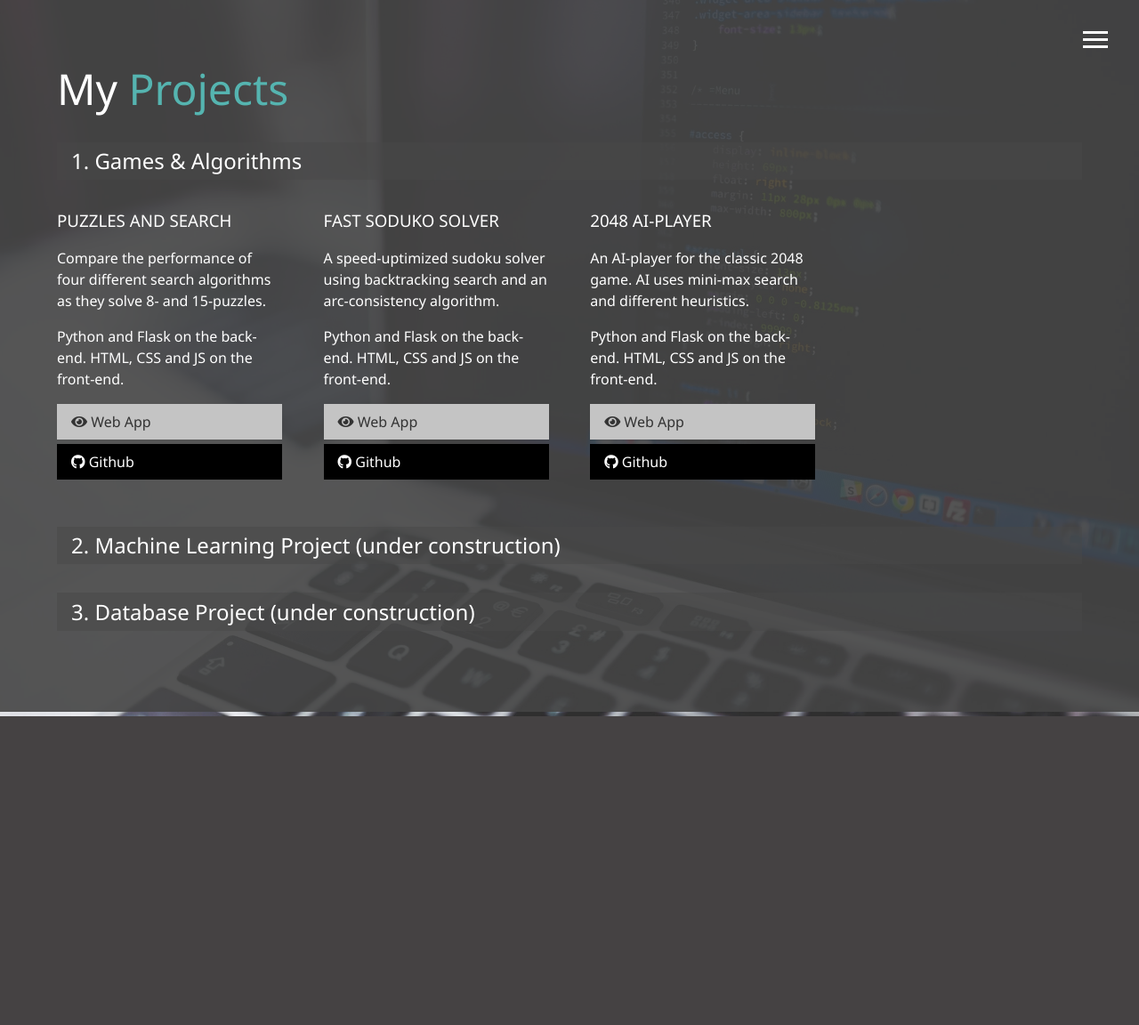
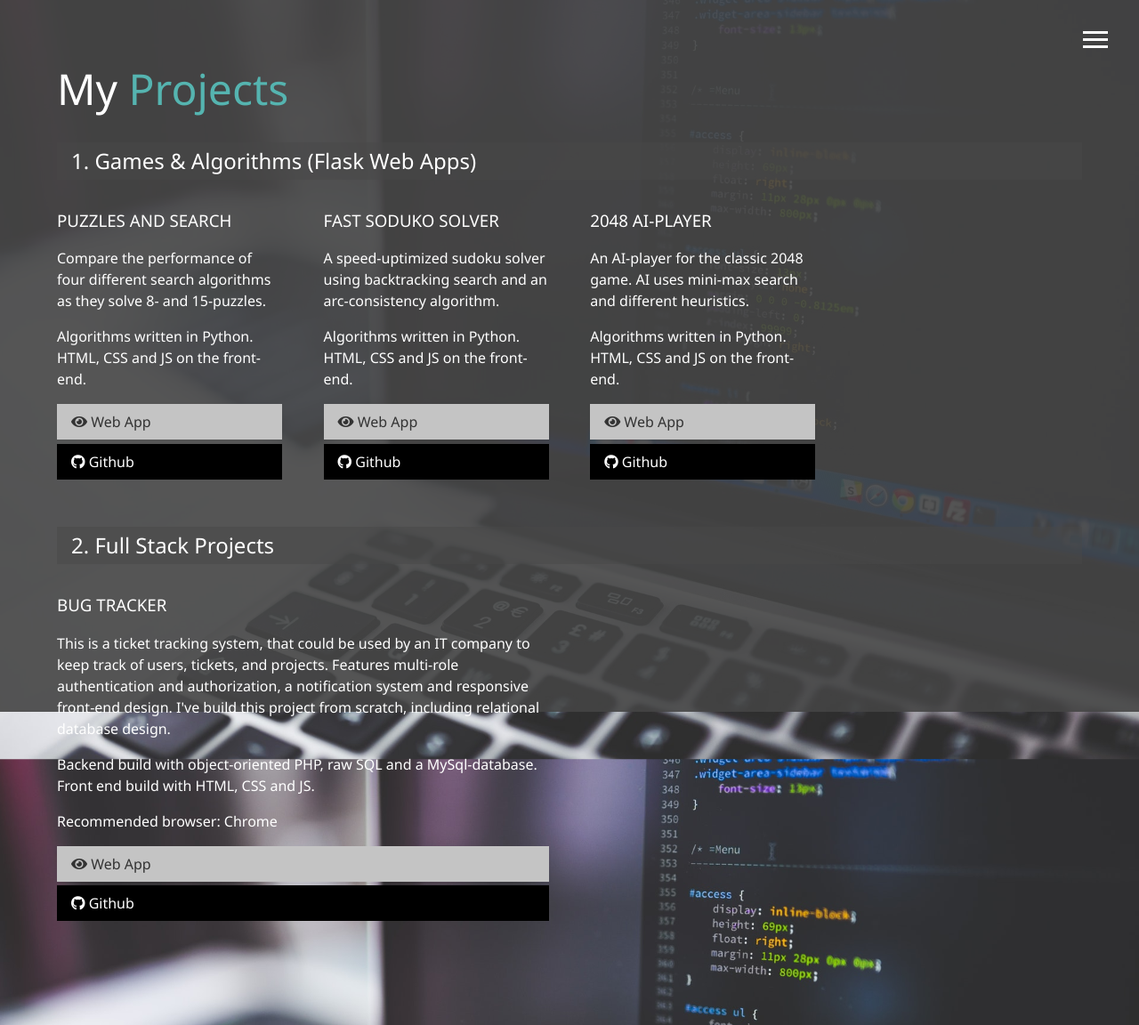
Before and after one commit to KristianMSchmidt/flask-portfolio, a Flask app: page /projects in a window 1280 px wide. Shown: the whole page at 89% size. Before the commit the page ends 805 px from the top, so only its background shows below. Run offline with Flask 2, Linux system fonts and the light colour scheme; some libraries are stand-ins or nearby versions.

Commit message:
added bugtracker to portfolio

```diff
--- a/static/css/main.css
+++ b/static/css/main.css
@@ -331,21 +331,14 @@ main#home h1 {
   display: -ms-grid;
   display: grid;
   grid-gap: 2.9rem;
+  margin-bottom: 3em;
   -ms-grid-columns: 1fr 1fr 1fr;
       grid-template-columns: 1fr 1fr 1fr;
-  margin-bottom: 3em;
 }
 
-.projects img {
-  width: 100%;
-  border: 3px #fff solid;
-}
-
-.projects img:hover {
-  opacity: 0.5;
-  border-color: #55b4b0;
-  -webkit-transition: all 0.5s ease-out;
-  transition: all 0.5s ease-out;
+.projects.big {
+  -ms-grid-columns: 1fr 1fr;
+      grid-template-columns: 1fr 1fr;
 }
 
 .projects .project {
--- a/static/css/main.scss
+++ b/static/css/main.scss
@@ -24,11 +24,9 @@ h2,
 h3 {
   margin: 0;
   font-weight: 400;
-
   &.lg-heading {
     font-size: 6rem;
   }
-
   &.md-heading {
     font-size: 3rem;
   }
@@ -137,17 +135,10 @@ main {
 .projects {
   display: grid;
   grid-gap: 2.9rem;
+  margin-bottom: 3em;
   grid-template-columns: 1fr 1fr 1fr;
-  margin-bottom: 3em;
-  img {
-    width: 100%;
-    border: 3px #fff solid;
-
-    &:hover {
-      opacity: 0.5;
-      border-color: $secondary-color;
-      @include easeOut;
-    }
+  &.big {
+    grid-template-columns: 1fr 1fr;
   }
   .project {
     height: 100%;
--- a/templates/projects.html
+++ b/templates/projects.html
@@ -8,14 +8,13 @@
     </h1><br>
 
     <h2 class="sm-heading">
-        1. Games & Algorithms
+        1. Games & Algorithms (Flask Web Apps)
     </h2>
-
-    <div class="projects">
+    <div class="projects small">
         <div class="project">
             <h3 class="text-primary">PUZZLES AND SEARCH</h3>
             <p>Compare the performance of four different search algorithms as they solve 8- and 15-puzzles.</p>
-            <p>Python and Flask on the back-end. HTML, CSS and JS on the front-end.</p>
+            <p>Algorithms written in Python. HTML, CSS and JS on the front-end.</p>
             <div class = "project-links">
                 <a href="http://kristianmschmidt.pythonanywhere.com/puzzle" target="_blank" class="btn-light">
                     <i class="fas fa-eye"></i> Web App
@@ -28,7 +27,7 @@
         <div class="project">
             <h3 class="text-primary">FAST SODUKO SOLVER</h3>
             <p>A speed-uptimized sudoku solver using backtracking search and an arc-consistency algorithm.</p>
-            <p>Python and Flask on the back-end. HTML, CSS and JS on the front-end.</p>
+            <p>Algorithms written in Python. HTML, CSS and JS on the front-end.</p>
             <div class = "project-links">
                 <a href="http://kristianmschmidt.pythonanywhere.com/sudoku" target="_blank" class="btn-light">
                     <i class="fas fa-eye"></i> Web App
@@ -41,7 +40,7 @@
         <div class="project">
             <h3 class="text-primary">2048 AI-PLAYER</h3>
             <p>An AI-player for the classic 2048 game. AI uses mini-max search and different heuristics.</p>
-            <p>Python and Flask on the back-end. HTML, CSS and JS on the front-end.</p>
+            <p>Algorithms written in Python. HTML, CSS and JS on the front-end.</p>
             <div class = "project-links">
                 <a href="http://kristianmschmidt.pythonanywhere.com/twentyfortyeight" target="_blank" class="btn-light">
                     <i class="fas fa-eye"></i> Web App
@@ -52,11 +51,34 @@
             </div>
         </div>
     </div>
+
     <h2 class="sm-heading">
-        2. Machine Learning Project (under construction)
+        2. Full Stack Projects
     </h2>
-    <h2 class="sm-heading">
-        3. Database Project (under construction)
-    </h2>
+    <div class="projects big">
+        <div class="project">
+            <h3 class="text-primary">BUG TRACKER</h3>
+            <p>This is a ticket tracking system, that could be used by an IT company to keep
+                track of users, tickets, and projects. Features multi-role authentication and authorization,
+                a notification system and responsive front-end design.
+
+                I've build this project from scratch, including relational database design.
+
+            </p>
+            <p>Backend build with object-oriented PHP, raw SQL and a MySql-database.
+                Front end build with HTML, CSS and JS.
+            </p>
+            <p>Recommended browser: Chrome</p>
+
+            <div class = "project-links">
+                <a href="https://kristiansbugtracker.000webhostapp.com/view/pages/demo_login.php" target="_blank" class="btn-light">
+                    <i class="fas fa-eye"></i> Web App
+                </a>
+                <a href="https://github.com/KristianMSchmidt/bug_tracker" class="btn-dark">
+                    <i class="fab fa-github"></i> Github
+                </a>
+            </div>
+        </div>
+    </div>
 </main>
 {% endblock main %}
```
Also changed, not shown: templates/about.html (+9 -9 lines), 1 other file.
